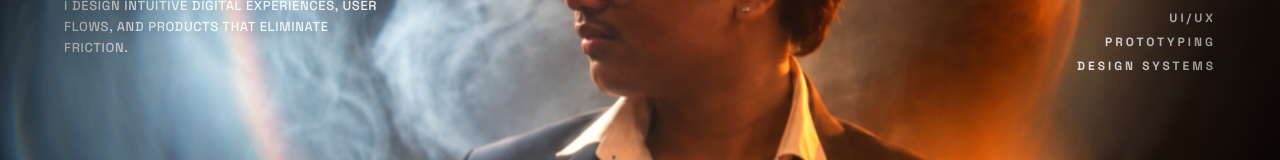
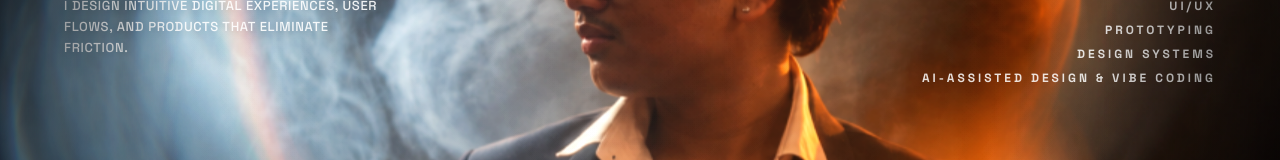
Before and after one commit to hemchandrp21-lgtm/hemchand-portfolio, a React (Vite) app: page / in a window 1280 px wide. Shown: the part 344-504 px from the top of the page. Built offline with nearby package versions, Linux system fonts and the light colour scheme; a web font is replaced by a local one.

Commit message:
feat: add AI-Assisted Design & Vibe Coding discipline option to Hero and Work filters

```diff
--- a/src/components/Hero.jsx
+++ b/src/components/Hero.jsx
@@ -49,7 +49,13 @@ function ScrollSlideKeywords({ items, scrollYProgress }) {
 
 function Hero() {
   const containerRef = useRef(null);
-  const disciplineItems = ['RESEARCH', 'UI/UX', 'PROTOTYPING', 'DESIGN SYSTEMS'];
+  const disciplineItems = [
+    'RESEARCH',
+    'UI/UX',
+    'PROTOTYPING',
+    'DESIGN SYSTEMS',
+    'AI-ASSISTED DESIGN & VIBE CODING'
+  ];
 
   // Track scroll position relative to Hero section for parallax
   const { scrollYProgress } = useScroll({
@@ -109,6 +115,7 @@ function Hero() {
             <Link to="/work?search=RESEARCH" onClick={playClickSound} className="px-2.5 py-1 rounded-full bg-white/10 hover:bg-[#A93207] border border-white/15 text-white backdrop-blur-md shrink-0 no-underline">RESEARCH</Link>
             <Link to="/work?search=PROTOTYPING" onClick={playClickSound} className="px-2.5 py-1 rounded-full bg-white/10 hover:bg-[#A93207] border border-white/15 text-white backdrop-blur-md shrink-0 no-underline">PROTOTYPING</Link>
             <Link to="/work?search=DESIGN%20SYSTEMS" onClick={playClickSound} className="px-2.5 py-1 rounded-full bg-white/10 hover:bg-[#A93207] border border-white/15 text-white backdrop-blur-md shrink-0 no-underline">DESIGN SYSTEMS</Link>
+            <Link to="/work?search=AI-ASSISTED%20DESIGN%20%26%20VIBE%20CODING" onClick={playClickSound} className="px-2.5 py-1 rounded-full bg-white/10 hover:bg-[#A93207] border border-white/15 text-white backdrop-blur-md shrink-0 no-underline">AI DESIGN & VIBE CODING</Link>
           </div>
         </motion.div>
 
--- a/src/data/projectsData.js
+++ b/src/data/projectsData.js
@@ -126,7 +126,7 @@ export const projects = [
     client: 'Personal Experiment',
     role: 'Product Designer',
     behanceUrl: 'https://www.behance.net/hemchanpaunika',
-    tools: ['Figma', 'Web App UX', 'Obsidian UI', 'Parameter Controls'],
+    tools: ['Figma', 'AI-Assisted Workflow', 'Vibe Coding', 'Web App UX', 'Parameter Controls'],
     image: '/texture_lab_artwork.png',
     summary: 'Digital web app optimizing high-resolution material previews and texture customization.',
     aspect: 'aspect-[16/9]'
--- a/src/pages/Work.jsx
+++ b/src/pages/Work.jsx
@@ -183,7 +183,7 @@ function Work() {
     { id: 'Graphic & Poster Design', label: 'GRAPHIC & POSTER DESIGN', icon: Smartphone }
   ];
 
-  const disciplineChips = ['RESEARCH', 'UI/UX', 'PROTOTYPING', 'DESIGN SYSTEMS'];
+  const disciplineChips = ['RESEARCH', 'UI/UX', 'PROTOTYPING', 'DESIGN SYSTEMS', 'AI-ASSISTED DESIGN & VIBE CODING'];
 
   const { featuredProjects, otherProjects, isDefaultAllView } = useMemo(() => {
     const isDefault = activeCategory === 'ALL' && searchQuery.trim() === '';
@@ -214,6 +214,8 @@ function Work() {
         if (q === 'research' && toolLower.includes('research')) return true;
         if (q === 'prototyping' && (toolLower.includes('prototype') || toolLower.includes('prototyping'))) return true;
         if (q === 'design systems' && toolLower.includes('design system')) return true;
+        if ((q.includes('ai') || q.includes('vibe') || q.includes('coding')) &&
+            (toolLower.includes('ai') || toolLower.includes('web app') || toolLower.includes('customizer') || toolLower.includes('obsidian') || toolLower.includes('interactive') || toolLower.includes('design system'))) return true;
         return false;
       });
 
```
